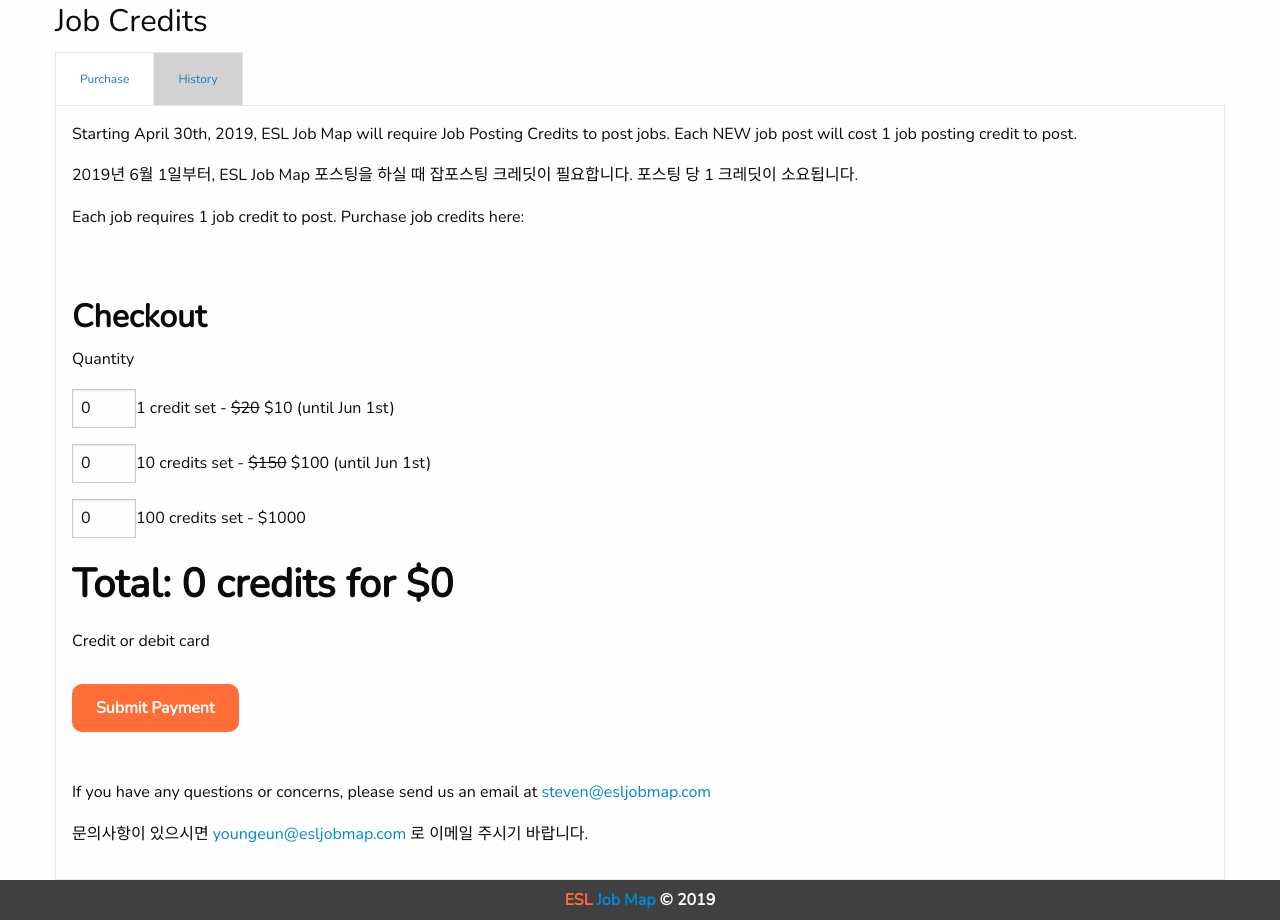
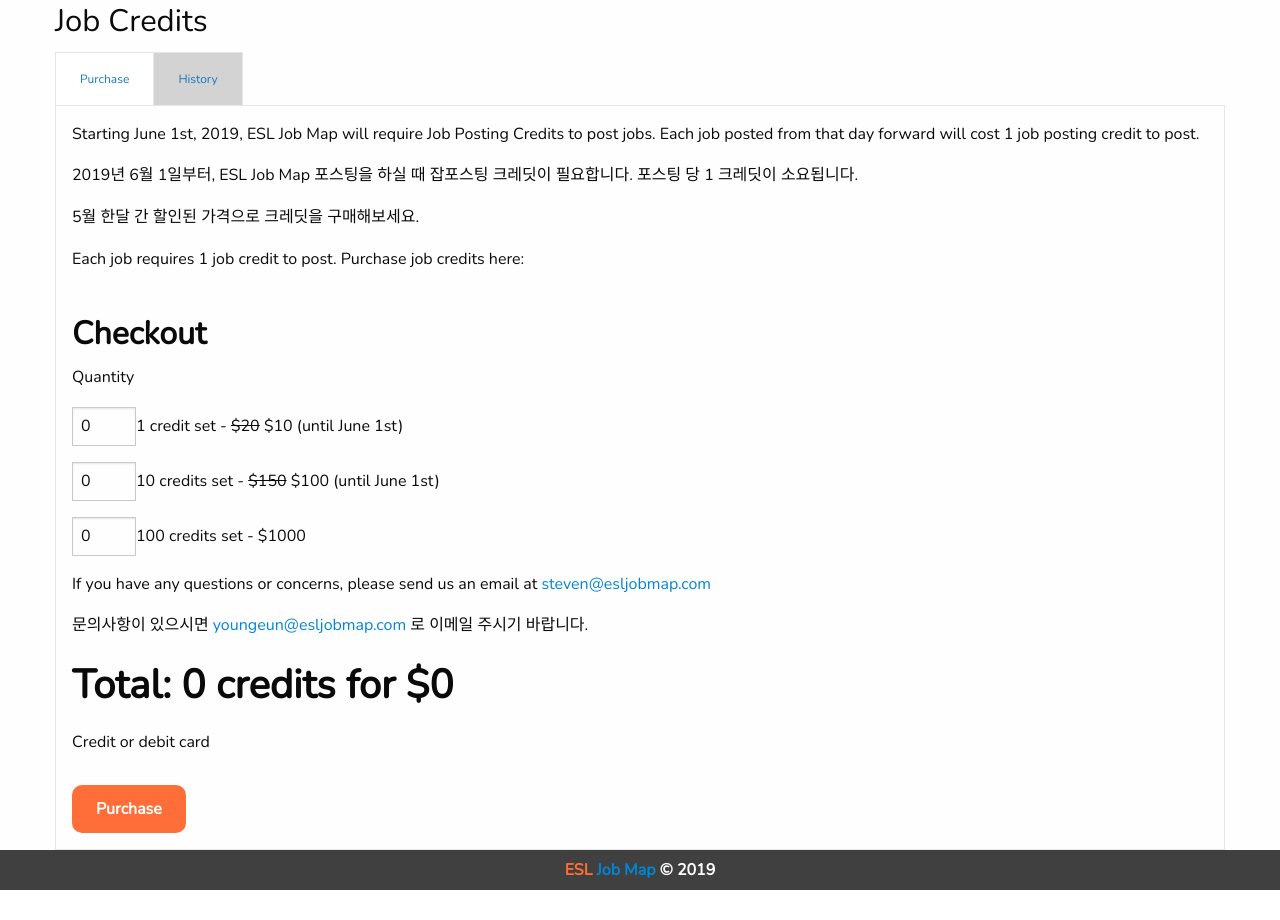
Before and after one commit to nocturnull/esl-job-map, a Django app: page /korea/job-credit/ in a window 1280 px wide. Shown: the part 71-991 px from the top of the page. After the commit the page ends 961 px from the top, so only its background shows below. Run offline with Django 3.2, Linux system fonts and the light colour scheme; the visitor is signed in with stand-in values (Sample User, id 1); data comes from the database, SQL or seed files in the repository; data that the repository does not hold is empty; some libraries are stand-ins or nearby versions.

Commit message:
Updated purchase page content and added error messaeg to part time posting.

```diff
--- a/employment/templates/job_post/create/part_time_form.html
+++ b/employment/templates/job_post/create/part_time_form.html
@@ -86,6 +86,9 @@
                             {% endfor %}
                         </ul>
                     {% endif %}
+                    {% if additional_error %}
+                        <span class="errorlist">{{ additional_error }}</span>
+                    {% endif %}
                 </div>
                 <div id="postJobLocationError" class="no-show callout alert">Please select a location on the map.</div>
                 <button type="submit" class="primary-button-2">Post (-1 credit)</button>
--- a/job_credit/templates/job_credit/section/purchase.html
+++ b/job_credit/templates/job_credit/section/purchase.html
@@ -1,13 +1,15 @@
 <p>
-    Starting April 30th, 2019, ESL Job Map will require Job Posting Credits to post jobs. Each NEW job post will cost 1 job posting credit to post.
+    Starting June 1st, 2019, ESL Job Map will require Job Posting Credits to post jobs. Each job posted from that day forward will cost 1 job posting credit to post.
 </p>
 <p>
-    2019년 6월 1일부터, ESL Job Map 포스팅을 하실 때 잡포스팅 크레딧이 필요합니다.  포스팅 당 1 크레딧이 소요됩니다.
+    2019년 6월 1일부터, ESL Job Map 포스팅을 하실 때 잡포스팅 크레딧이 필요합니다. 포스팅 당 1 크레딧이 소요됩니다.
+</p>
+<p>
+    5월 한달 간 할인된 가격으로 크레딧을 구매해보세요.
 </p>
 <p>
     Each job requires 1 job credit to post. Purchase job credits here:
 </p>
-<br/>
 <br/>
 <h4 class="checkout-title">Checkout</h4>
 
@@ -23,7 +25,7 @@
                 {{ form.single_credit.label }}
                 <span>-</span>
                 <span class="numeric-label-discount">$20</span>
-                <span>$10 (until Jun 1st)</span>
+                <span>$10 (until June 1st)</span>
                 <span class="errorlist">
                     {% for error in form.single_credit.errors %}
                         {{ error }}
@@ -42,7 +44,7 @@
                 {{ form.ten_credits.label }}
                 <span>-</span>
                 <span class="numeric-label-discount">$150</span>
-                <span>$100 (until Jun 1st)</span>
+                <span>$100 (until June 1st)</span>
                 <span class="errorlist">
                     {% for error in form.ten_credits.errors %}
                         {{ error }}
@@ -68,6 +70,15 @@
                 </span>
             </label>
         </div>
+    </div>
+
+    <div class="grid-x">
+        <p>
+            If you have any questions or concerns, please send us an email at <a href="#">steven@esljobmap.com</a>
+        </p>
+        <p>
+            문의사항이 있으시면 <a href="#">youngeun@esljobmap.com</a> 로 이메일 주시기 바랍니다.
+        </p>
     </div>
 
     <div class="grid-x">
@@ -98,18 +109,8 @@
 
     <div class="grid-x mt-1">
         <div class="medium-5 cell">
-            <button type="submit" class="primary-button-2">Submit Payment</button>
+            <button type="submit" class="primary-button-2">Purchase</button>
         </div>
     </div>
 
-    <br/>
-    <br/>
-    <div>
-        <p>
-            If you have any questions or concerns, please send us an email at <a href="#">steven@esljobmap.com</a>
-        </p>
-        <p>
-            문의사항이 있으시면 <a href="#">youngeun@esljobmap.com</a> 로 이메일 주시기 바랍니다.
-        </p>
-    </div>
 </form>
```
